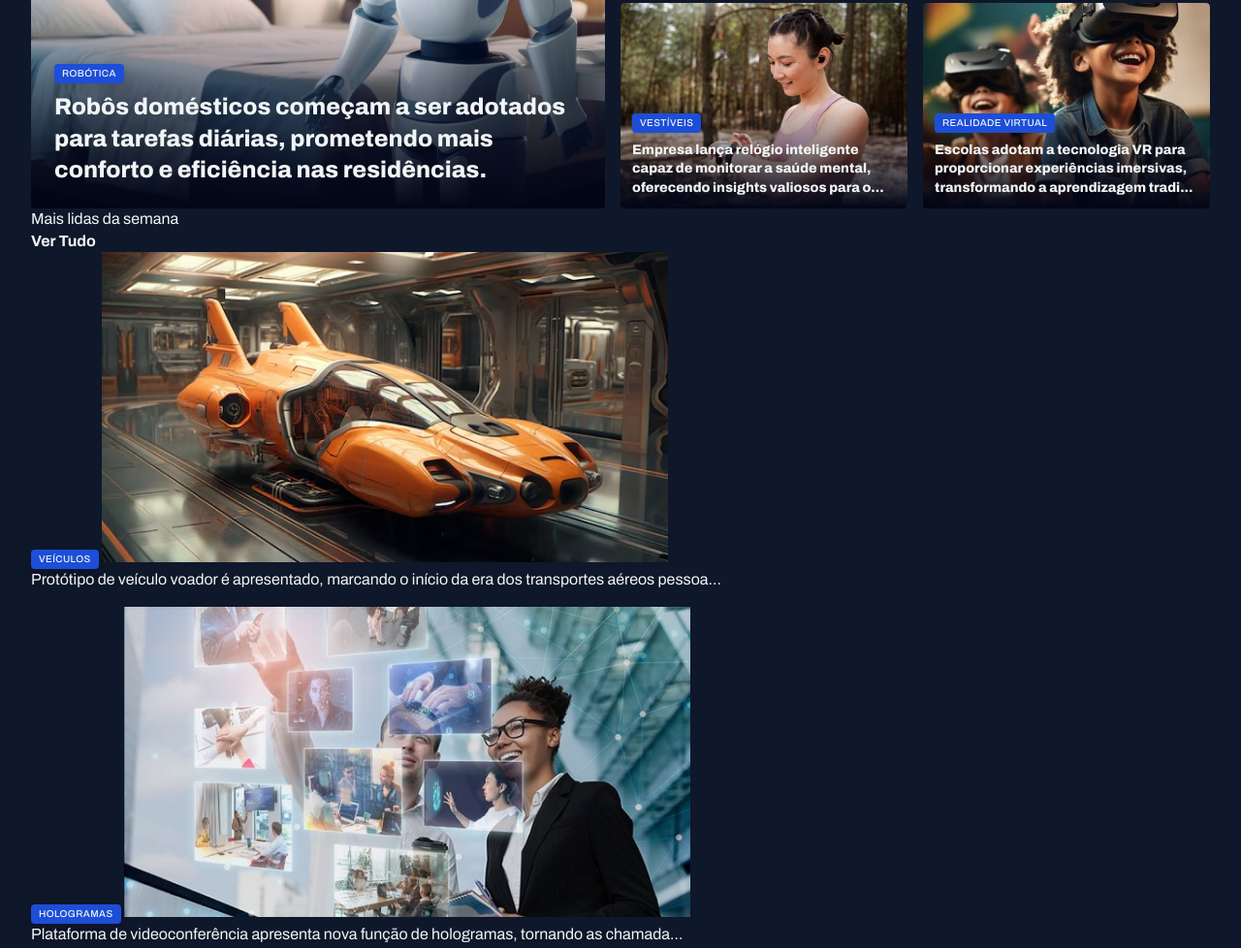
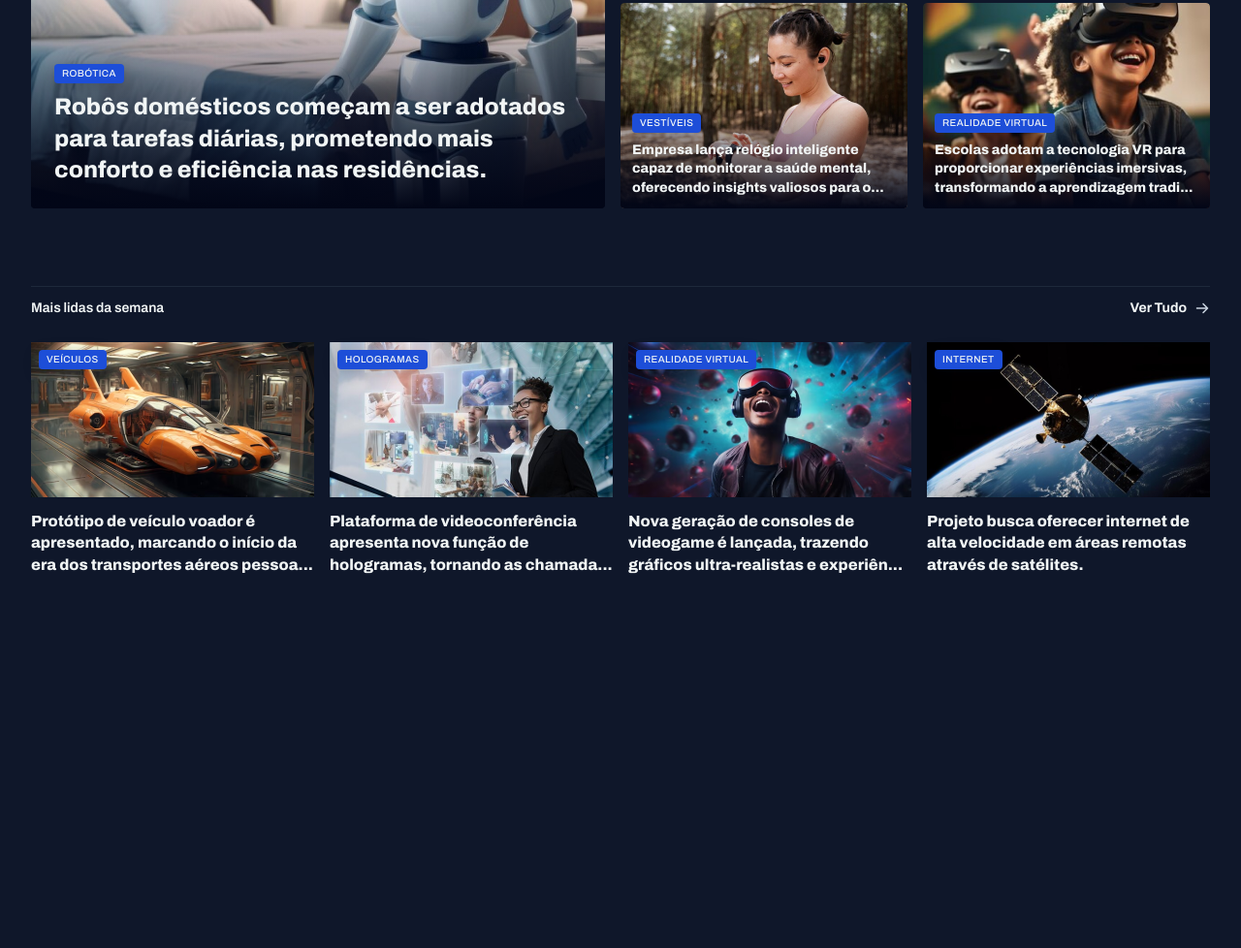
Before and after one commit to lexfernandes/Site-Noticias, a plain HTML site: page index.html in a window 1280 px wide. Shown: the part 389-1367 px from the top of the page at 97% size. After the commit the page ends 983 px from the top, so only its background shows below. Drawn offline with Linux system fonts and the light colour scheme.

Commit message:
Aplicando estilos na seção mais lidas da semana

```diff
--- a/index.html
+++ b/index.html
@@ -96,9 +96,9 @@
         </div>
       </section>
       <section id="weekly">
-        <header class="grid grid-flow-col">
+        <header class="grid grid-col">
           <h3>Mais lidas da semana</h3>
-          <a href="#" class="grid grid-flow-col">
+          <a href="#" class="grid grid-col">
             <strong>Ver Tudo</strong>
             <span></span>
           </a>
--- a/styles/global.css
+++ b/styles/global.css
@@ -58,6 +58,7 @@ img {
 
 main {
   margin-top: 40px;
+  gap: 80px;
 }
 
 .content-tag {
--- a/styles/sections.css
+++ b/styles/sections.css
@@ -1,3 +1,24 @@
+section header {
+  border-top: 1px solid var(--stroke-color);
+  padding-block: 12px 24px;
+  font: var(--text-span);
+
+  a {
+    justify-self: end;
+    align-items: center;
+    gap: 8px;
+
+    span {
+      background-image: url(../assets/icon/ArrowRight.svg);
+      width: 16px;
+      height: 16px;
+    }
+    &:hover span {
+      background-image: url(../assets/icon/ArrowRight-Hover.svg);
+    }
+  }
+}
+
 #featured {
   img {
     height: 100%;
@@ -31,3 +52,25 @@
     }
   }
 }
+
+#weekly {
+  & > div {
+    grid-template-columns: repeat(4, 292px);
+  }
+  img {
+    height: 160px;
+  }
+
+  figure {
+    position: relative;
+    .content-tag {
+      position: absolute;
+      top: 8px;
+      left: 8px;
+    }
+    p {
+      margin-top: 8px;
+      font-weight: 800;
+    }
+  }
+}
```
